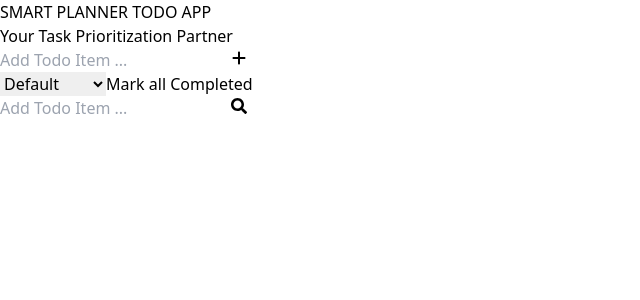
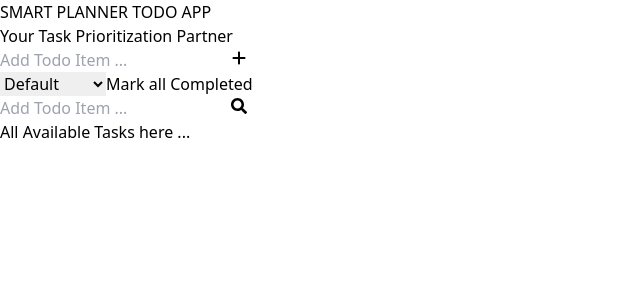
Before and after one commit to JENIPHER254/ReactTsTodoRestApi, a React (Vite) app in the folder todoApp/: page / in a window 1280 px wide. Shown: the top 300 px of the page, without its empty margins (0-640 px from the left). Built offline with nearby package versions, Linux system fonts and the light colour scheme.

Commit message:
input filter and display function

```diff
--- a/todoApp/redux/actions.js
+++ b/todoApp/redux/actions.js
@@ -2,9 +2,9 @@ import {ADD_TODO, DELETE_TODO, FILTER, MARK_ALL_COMPLETED, MARK_COMPLETED, MARK_
 
 
 // add item action
-export const addTodo = (todoItem) =>({
+export const addTodo = (text) =>({
     type: ADD_TODO,
-    payload: {todoItem},
+    payload: {text},
 
 });
 
--- a/todoApp/src/App.jsx
+++ b/todoApp/src/App.jsx
@@ -5,6 +5,7 @@ import HeaderSection from "./components/header";
 import InputField from "./components/inputField";
 import FilterButton from "./components/filterButton";
 import SearchButton from "./components/search";
+import TodoList from "./components/todoList";
 
 
 function App() {
@@ -24,7 +25,11 @@ function App() {
           <SearchButton></SearchButton>
       </div>
 
+        {/* todoList */}
+        <TodoList></TodoList>
       </div>
+
+
 
     </Provider>
   );
--- a/todoApp/src/components/filterButton.jsx
+++ b/todoApp/src/components/filterButton.jsx
@@ -1,3 +1,4 @@
+import React from "react";
 import { useDispatch , useSelector} from "react-redux";
 import { filterTodo, markAllCompleted } from "../../redux/actions";
 
--- a/todoApp/src/components/inputField.jsx
+++ b/todoApp/src/components/inputField.jsx
@@ -1,10 +1,10 @@
 import { FaPlus } from "react-icons/fa6";
 import { useState } from "react";
 import { useDispatch } from "react-redux";
-import { addTodo, updateSearchTerm } from "../../redux/actions";
+import { addTodo } from "../../redux/actions";
 
 const InputField = () => {
-  const dispatch = useDispatch;
+  const dispatch = useDispatch();
   const [newTodoText, setNewTodoText] = useState("");
 
   console.log(newTodoText);
@@ -17,7 +17,7 @@ const InputField = () => {
   const handleADDTodoClick = () => {
     if (newTodoText.trim() !== "") {
       handleADDTodo(newTodoText.trim());
-      setNewTodoText = "";
+      setNewTodoText("");
     }
   };
 
--- a/todoApp/src/components/search.jsx
+++ b/todoApp/src/components/search.jsx
@@ -1,5 +1,6 @@
 import { FaSearch } from "react-icons/fa";
 import { useState } from "react";
+import {  updateSearchTerm } from "../../redux/actions";
 
 const SearchButton = () => {
   const [searchTerm, setSearchTerm] = useState("");
--- /dev/null
+++ b/todoApp/src/components/todoIItem.jsx
@@ -0,0 +1,9 @@
+import React from "react";
+
+export const Item =()=>{
+    return (
+        <div>
+            <p>MY TODO ITEM</p>
+        </div>
+    )
+}
--- a/todoApp/src/components/todoList.jsx
+++ b/todoApp/src/components/todoList.jsx
@@ -1,26 +1,37 @@
 import { useSelector } from "react-redux";
+import { Item } from "./todoIItem";
 
 const TodoList = () => {
-  const filteredToDo = useSelector((state) => {
+  const filteredTodo = useSelector((state) => {
     const todo = state.todo;
     const filter = state.filter;
-    const searchTerm = state.searchTerm;
+    const searchTerm = state.searchTerm.toLowerCase();
+
 
     return todo.filter((todo) => {
       const matchFilter =
         (filter === "COMPLETED" && todo.completed) ||
         (filter === "INCOMPLETE" && !todo.completed) ||
-        filter === "ALL";
+       ( filter === "ALL");
 
       const matchSearch = todo.text.toLowerCase().includes(searchTerm);
 
       return matchFilter && matchSearch;
     });
   });
-  console.log('Filtered TodoList: ' , filteredToDo);
+
+  console.log('Filtered TodoList: ' , filteredTodo);
   return (
     <div>
-      <h1>TODO LIST</h1>
+
+      <ul>
+        <li className="text-sm pl-2 text-gray-400 font-bold">All Available Tasks here ...</li>
+          {filteredTodo.map((todo, index)=>
+           <Item key={index} todo={todo} index={index}></Item>
+          )}
+
+      </ul>
+
     </div>
   );
 };
```
